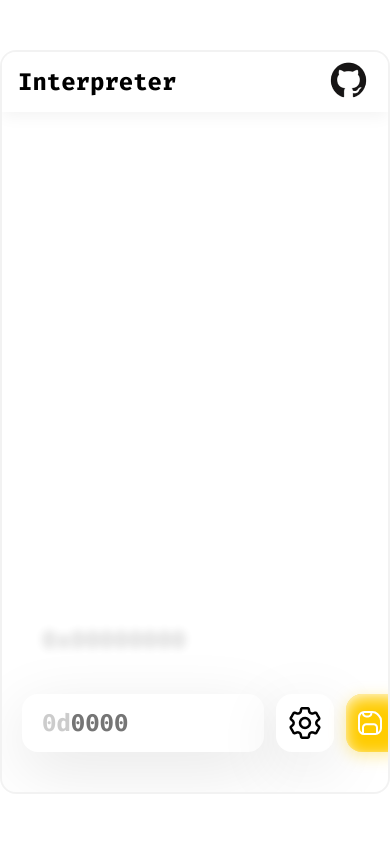
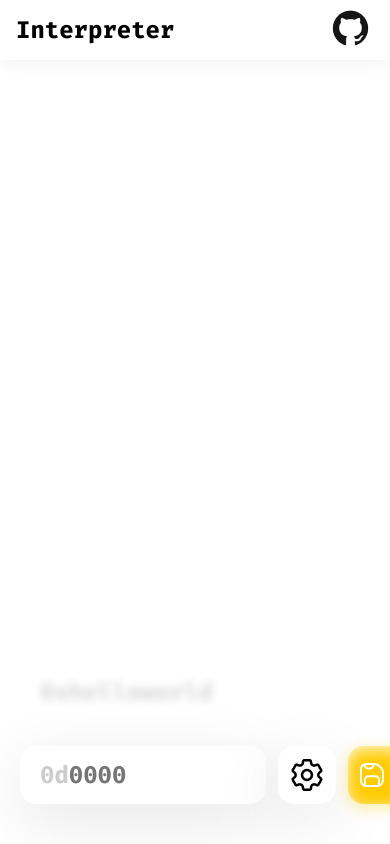
Before and after one commit to torolchuk/interpreter, a SvelteKit app: page / in a window 390 px wide. Built offline with nearby package versions, Linux system fonts and the light colour scheme.

Commit message:
mobile design adaptation; minimization during build disabled.

```diff
--- a/package.json
+++ b/package.json
@@ -10,7 +10,7 @@
 		"check:watch": "svelte-kit sync && svelte-check --tsconfig ./tsconfig.json --watch",
 		"lint": "prettier --check . && eslint .",
 		"format": "prettier --write .",
-    "deploy": "yarn build && npx gh-pages -d build"
+    "deploy": "yarn build && npx gh-pages -d build -t true"
 	},
 	"devDependencies": {
 		"@sveltejs/adapter-auto": "^3.0.0",
--- a/src/app.html
+++ b/src/app.html
@@ -3,7 +3,7 @@
 	<head>
 		<meta charset="utf-8" />
 		<link rel="icon" href="./%sveltekit.assets%/favicon.png" />
-		<meta name="viewport" content="width=device-width, initial-scale=1" />
+		<meta name="viewport" content="width=device-width, initial-scale=1, maximum-scale=1.0, user-scalable=0"/>
     <link rel="preconnect" href="https://fonts.googleapis.com">
     <link rel="preconnect" href="https://fonts.gstatic.com" crossorigin>
     <link href="https://fonts.googleapis.com/css2?family=Fira+Mono:wght@400;500;700&display=swap" rel="stylesheet">
@@ -11,6 +11,8 @@
       body, html {
         padding: 0;
         margin: 0 !important;
+        height: 100%;
+        overflow: hidden;
       }
 
       *, input, input::placeholder {
@@ -22,19 +24,28 @@
         display: flex;
         justify-content: center;
         align-content: center;
-        margin: 50px auto;
-        height: calc(100vh - 100px);
+        height: 100%;
       }
 
       .page-wrapper {
-        width: 393px;
-        max-height: 852px;
         height: 100%;
-        border: 2px solid rgba(0,0,0,.05);
         border-radius: 16px;
         overflow: hidden;
         position: relative;
       }
+
+      @media screen and (min-width: 420px) {
+        .app-wrapper {
+          margin: 50px auto;
+          height: calc(100vh - 100px);
+        }
+        .page-wrapper {
+          border: 2px solid rgba(0,0,0,.05);
+          max-height: 852px;
+          width: 393px;
+        }
+      }
+
     </style>
 		%sveltekit.head%
 	</head>
--- a/src/routes/+page.svelte
+++ b/src/routes/+page.svelte
@@ -53,7 +53,7 @@
     <ConvertViewer
       format={$readonlyStore?.preset?.output}
       value={$readonlyStore.currentData}
-      placeholder="00000000"
+      placeholder="helloworld"
       error={ERROR_MESSAGES?.[$readonlyStore.error]}
     />
   </div>
--- a/vite.config.ts
+++ b/vite.config.ts
@@ -3,4 +3,7 @@ import { defineConfig } from 'vite';
 
 export default defineConfig({
 	plugins: [sveltekit()],
+  build: {
+    minify: false,
+  },
 });
```
